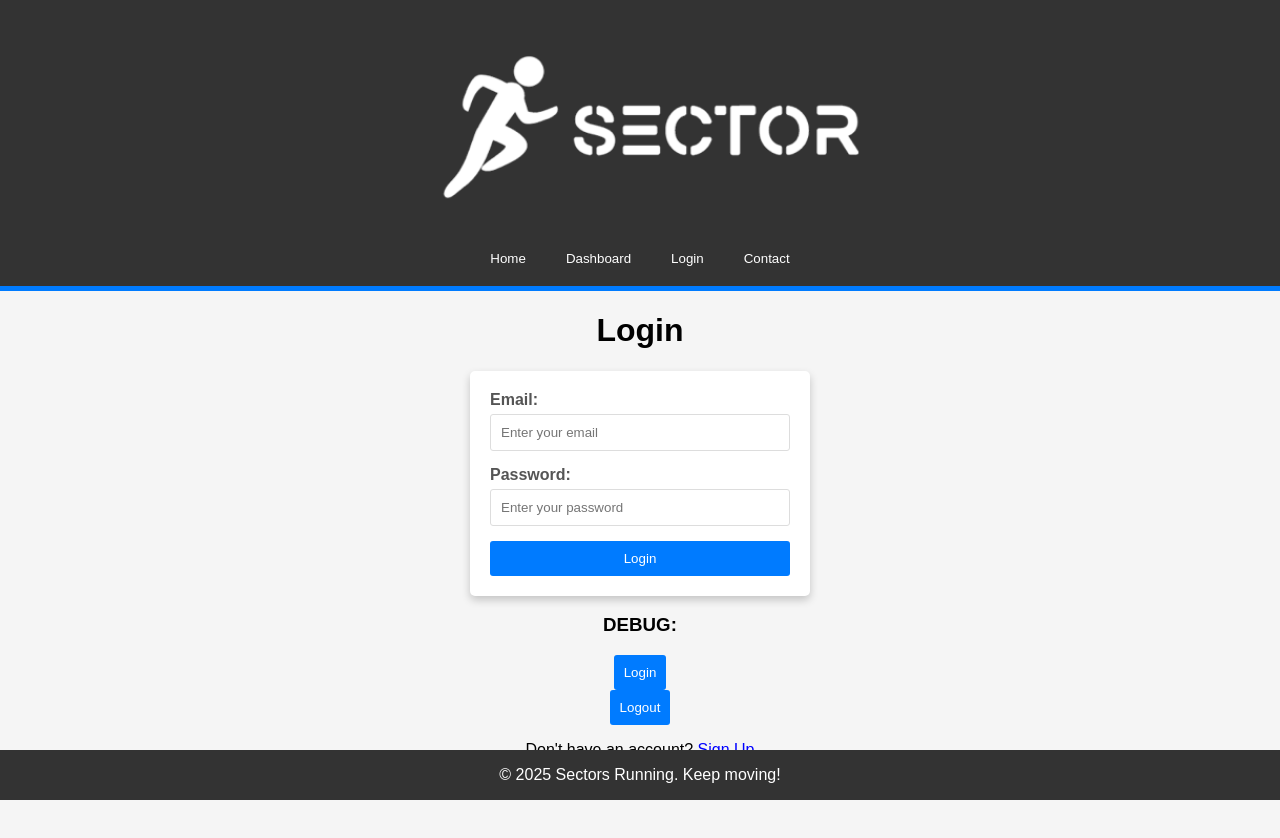
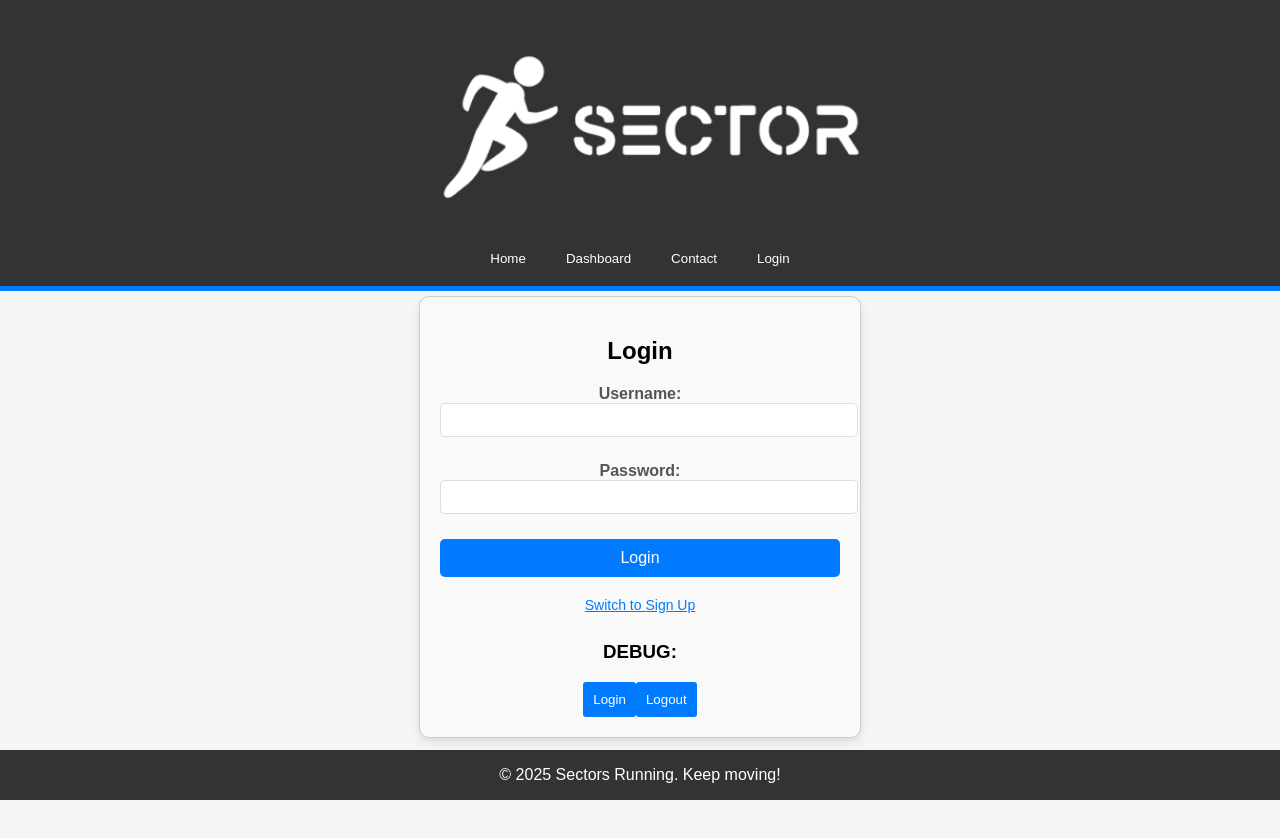
Before and after one commit to CdrePuddles/Sectors_Running, a React (Vite) app in the folder frontend/: page / in a window 1280 px wide. Both pictures are taken after a click on the button "Login". Shown: the top 838 px of the page. After the commit the page ends 800 px from the top, so only its background shows below. Built offline with nearby package versions, Linux system fonts and the light colour scheme.

Commit message:
More prototyping!

```diff
--- a/frontend/src/App.css
+++ b/frontend/src/App.css
@@ -1,3 +1,4 @@
 main {
-  padding-bottom: 25px;
+  padding-bottom: 35px;
+  padding-top: 5px;
 }
--- a/frontend/src/components/AuthContext.tsx
+++ b/frontend/src/components/AuthContext.tsx
@@ -1,21 +1,35 @@
 import React, { createContext, useContext, useState } from "react";
+
+export type ProfileProps = {
+  name: string;
+  photoUrl: string;
+  username: string;
+  memberSince: string;
+  distanceTravelled: number; // Distance in kilometers
+  team: string;
+};
 
 interface AuthContextType {
   isLoggedIn: boolean;
   login: () => void;
   logout: () => void;
+  profile: ProfileProps | null;
+  setProfile: (profile: ProfileProps) => void;
 }
+
+
 
 const AuthContext = createContext<AuthContextType | undefined>(undefined);
 
 export const AuthProvider: React.FC<{ children: React.ReactNode }> = ({ children }) => {
   const [isLoggedIn, setIsLoggedIn] = useState(false);
+  const [profile, setProfile] = useState<ProfileProps | null>(null);
 
   const login = () => setIsLoggedIn(true);
   const logout = () => setIsLoggedIn(false);
 
   return (
-    <AuthContext.Provider value={{ isLoggedIn, login, logout }}>
+    <AuthContext.Provider value={{ isLoggedIn, login, logout, profile, setProfile }}>
       {children}
     </AuthContext.Provider>
   );
--- a/frontend/src/components/Header.tsx
+++ b/frontend/src/components/Header.tsx
@@ -1,31 +1,24 @@
 // src/components/Header.tsx
-import React from "react";
-import RunningSVG from "./logo.svg";
+import React, { useState, createContext, useContext } from "react";
+import { useAuth } from "./AuthContext";
+import "./Header.css";import RunningSVG from "./logo.svg";
 import Dashboard from "./Dashboard";
 import "./Header.css";
 import logo from "../assets/img/logo.png";
 
-// const Header: React.FC = () => {
-//   return (
-//     <header style={headerStyle}>
-//       <h1>Sectors Running <img src={RunningSVG} alt="Running icon" style={{ width: "100px", backgroundColor: "transparent" }} />
 
-//       </h1>
-//       <nav>
-//         <a href="#home" className="nav-item" style={linkStyle} onClick={() => onPageChange("Home")}>Home</a>
-//         <a href="#about" className="nav-item" style={linkStyle}>About</a>
-//         <a href="#contact" className="nav-item" style={linkStyle}>Contact</a>
-//       </nav>
-//     </header>
-//   );
-// };
-
-// src/components/Header.tsx
 interface HeaderProps {
     onPageChange: (page: string) => void;
   }
 
 const Header: React.FC<HeaderProps> = ({ onPageChange }) => {
+  const { isLoggedIn, login, logout } = useAuth();
+
+  const signout = () => {
+    onPageChange("Home");
+    logout();
+  };
+
   return (
     <header className="header" style={headerStyle}>
       <img src={logo} alt="Sector" style={{ width: "40%" }}></img>
@@ -36,12 +29,25 @@ interface HeaderProps {
         <button className="nav-item" style={linkStyle} onClick={() => onPageChange("Dashboard")}>
           Dashboard
         </button>
-          <button className="nav-item" style={linkStyle} onClick={() => onPageChange("Login")}>
-            Login
+          {isLoggedIn &&
+          <div style={loggedinMenu}> <button className="nav-item" style={linkStyle} onClick={() => onPageChange("Profile")}>
+              Profile
             </button>
+            <button className="nav-item" style={linkStyle} onClick={() => onPageChange("Team")}>
+              Team
+            </button>
+          </div>
+        }
+
         <button className="nav-item" style={linkStyle} onClick={() => onPageChange("Contact")}>
           Contact
         </button>
+        {!isLoggedIn && <button className="nav-item" style={linkStyle} onClick={() => onPageChange("Login")}>
+          Login
+        </button>}
+        {isLoggedIn && <button className="nav-item" style={linkStyle} onClick={signout}>
+          Sign out
+        </button>}
       </nav>
     </header>
   );
@@ -63,4 +69,14 @@ const linkStyle: React.CSSProperties = {
   backgroundColor: "transparent",
 };
 
+const loggedinMenu: React.CSSProperties = {
+  display: "inline-block",
+  color: "blue",
+  fontSize: "16px",
+  borderRadius: "8px", // Adds rounded corners
+  backgroundColor: "rgba(94, 250, 255, 0.5)", // Adds a semi-transparent background
+};
+
+
+
 export default Header;
--- a/frontend/src/components/Login.tsx
+++ b/frontend/src/components/Login.tsx
@@ -1,71 +1,212 @@
 import React, { useState, createContext, useContext } from "react";
-import { useAuth } from "./AuthContext";
 import "./Login.css"; // Ensure you have styles for your forms
+import { useAuth, AuthProvider, ProfileProps } from "./AuthContext";
 
 const Login: React.FC = () => {
-  const [isSignup, setIsSignup] = useState<boolean>(false); // Toggle between login and signup
+  //const [isSignup, setIsSignup] = useState<boolean>(false); // Toggle between login and signup
   const [email, setEmail] = useState<string>("");
   const [password, setPassword] = useState<string>("");
   const [error, setError] = useState<string>("");
-  const { isLoggedIn, login, logout } = useAuth();
+  const { isLoggedIn, login, logout, profile } = useAuth();
+
+
+  const today = new Date();
+  const formattedDate = today.toLocaleDateString()
+
+
+    const [isSignUp, setIsSignUp] = useState(false); // Toggles between login and sign-up
+
+    const { setProfile } = useAuth(); // Get setProfile from the context
+    const [formData, setFormData] = useState<ProfileProps>({
+      name: "",
+      photoUrl: "",
+      username: "",
+      memberSince: "",
+      distanceTravelled: 0,
+      team: "",
+    });
+
+    const profileData = {
+      name: "Kyle Test",
+      photoUrl: "https://static-00.iconduck.com/assets.00/cat-face-emoji-2048x1821-x3kf878r.png",
+      username: "kyle123",
+      memberSince: "March 29, 2025",
+      distanceTravelled: 1500,
+      team: "Red"
+    };
+
+    const debugLogin = () => {
+      login();
+      setProfile(profileData);
+    }
+
+
+    const handleChange = (e: React.ChangeEvent<HTMLInputElement>) => {
+      const { name, value } = e.target;
+      setFormData((prevData) => ({
+        ...prevData,
+        [name]: value,
+      }));
+    };
+
 
     const handleSubmit = (e: React.FormEvent) => {
+      e.preventDefault();
+      console.log(isSignUp ? "Sign Up Data:" : "Login Data:", formData);
+      login();
+      setProfile(formData); // Save profile data globally in the context
+      console.log("Profile saved to Auth Context:", formData);
 
-    e.preventDefault();
-    if (!email || !password) {
-      setError("Please fill in all fields.");
-      return;
-    }
-    setError("");
-    if (isSignup) {
-      console.log("Signing up with:", { email, password });
-      // Add signup logic here (e.g., API call)
-    } else {
-      console.log("Logging in with:", { email, password });
-      // Add login logic here (e.g., API call)
-    }
+      // Handle form submission (e.g., call an API)
     };
 
     return (
-    <div className="login-container">
-      <h1>{isSignup ? "Sign Up" : "Login"}</h1>
-      <form className="login-form" onSubmit={handleSubmit}>
-        <label htmlFor="email">Email:</label>
+      <div style={formStyle}>
+        <h2>{isSignUp ? "Sign Up" : "Login"}</h2>
+
+        <form onSubmit={handleSubmit}>
+          {isSignUp && (
+            <>
+              <label style={labelStyle}>
+                Name:
                 <input
-          type="email"
-          id="email"
-          value={email}
-          onChange={(e) => setEmail(e.target.value)}
-          placeholder="Enter your email"
+                  type="text"
+                  name="name"
+                  value={formData.name}
+                  onChange={handleChange}
+                  style={inputStyle}
+                  required
                 />
-        <label htmlFor="password">Password:</label>
+              </label>
+
+              <label style={labelStyle}>
+                Photo URL:
+                <input
+                  type="text"
+                  name="photoUrl"
+                  value={formData.photoUrl}
+                  onChange={handleChange}
+                  style={inputStyle}
+                  required
+                />
+              </label>
+
+              <label style={labelStyle}>
+                Team:
+                <input
+                  type="text"
+                  name="team"
+                  value={formData.team}
+                  onChange={handleChange}
+                  style={inputStyle}
+                  required
+                />
+              </label>
+
+              <label style={labelStyle}>
+                Email:
+                <input
+                  type="text"
+                  name="username"
+                  value={formData.username}
+                  onChange={handleChange}
+                  style={inputStyle}
+                  required
+                />
+              </label>
+            </>
+          )}
+
+          <label style={labelStyle}>
+            Username:
+            <input
+              type="username"
+              name="username"
+              value={formData.username}
+              onChange={handleChange}
+              style={inputStyle}
+              required
+            />
+          </label>
+
+          <label style={labelStyle}>
+            Password:
             <input
               type="password"
-          id="password"
-          value={password}
-          onChange={(e) => setPassword(e.target.value)}
-          placeholder="Enter your password"
+              name="password"
+              value={formData.password}
+              onChange={handleChange}
+              style={inputStyle}
+              required
             />
-        {error && <p className="error-message">{error}</p>}
-        <button type="submit">{isSignup ? "Sign Up" : "Login"}</button>
+          </label>
+
+          <button type="submit" style={buttonStyle}>
+            {isSignUp ? "Sign Up" : "Login"}
+          </button>
         </form>
-      <h3>DEBUG:</h3>
-    <button onClick={login}>Login</button>
-    <button onClick={logout}>Logout</button>
-      <p>
-        {isSignup ? "Already have an account?" : "Don't have an account?"}{" "}
-        <span
-          className="signup-toggle"
-          onClick={() => setIsSignup(!isSignup)}
-          style={{ cursor: "pointer", color: "blue" }}
+
+        <button
+          onClick={() => setIsSignUp(!isSignUp)}
+          style={toggleButtonStyle}
         >
-          {isSignup ? "Login" : "Sign Up"}
-        </span>
-      </p>
-    </div>
+          Switch to {isSignUp ? "Login" : "Sign Up"}
+        </button>
 
 
+        <h3>DEBUG:</h3>
+        <button onClick={debugLogin}>Login</button>
+        <button onClick={logout}>Logout</button>
+      </div>
     );
   };
 
+const formStyle: React.CSSProperties = {
+  maxWidth: "400px",
+  margin: "0 auto",
+  padding: "20px",
+  border: "1px solid #ccc",
+  borderRadius: "10px",
+  backgroundColor: "#f9f9f9",
+  boxShadow: "0 4px 8px rgba(0, 0, 0, 0.1)",
+  textAlign: "center",
+};
+
+const labelStyle: React.CSSProperties = {
+  display: "block",
+  marginBottom: "10px",
+  fontSize: "16px",
+};
+
+const inputStyle: React.CSSProperties = {
+  width: "100%",
+  padding: "8px",
+  marginBottom: "15px",
+  border: "1px solid #ddd",
+  borderRadius: "5px",
+  fontSize: "14px",
+};
+
+const buttonStyle: React.CSSProperties = {
+  width: "100%",
+  padding: "10px",
+  backgroundColor: "#007bff",
+  color: "#fff",
+  border: "none",
+  borderRadius: "5px",
+  cursor: "pointer",
+  fontSize: "16px",
+};
+
+const toggleButtonStyle: React.CSSProperties = {
+  marginTop: "10px",
+  backgroundColor: "transparent",
+  border: "none",
+  color: "#007bff",
+  cursor: "pointer",
+  fontSize: "14px",
+  textDecoration: "underline",
+};
+
+
 export default Login;
--- /dev/null
+++ b/frontend/src/components/Profile.tsx
@@ -0,0 +1,48 @@
+// src/components/Dashboard.tsx
+import React, { useState } from "react";
+import WebPImage from "../assets/img/Vancouver.webp";
+import { useAuth, AuthProvider, ProfileProps } from "./AuthContext";
+
+
+const Profile: React.FC<ProfileProps> = () => {
+  const { profile } = useAuth();
+
+  return (
+    <div style={containerStyle}>
+      <img src={profile.photoUrl} alt={`${profile.name}'s profile`} style={photoStyle} />
+      <h2>{profile.name}</h2>
+      <p>@{profile.username}</p>
+      <p><strong>Member Since:</strong> {profile.memberSince}</p>
+      <p><strong>Distance Travelled:</strong> {profile.distanceTravelled} km</p>
+      <p><strong>Team:</strong> {profile.team}</p>
+    </div>
+  );
+
+};
+
+
+// Inline styles
+const containerStyle: React.CSSProperties = {
+  border: "2px solid #007bff", // Adds a blue border to the container
+  borderRadius: "10px",
+  display: "flex",
+  flexDirection: "column",
+  justifyContent: "center", // Aligns horizontally
+  alignItems: "center",    // Aligns vertically
+  height: "50vh",         // Takes up the full height of the viewport
+  width: "25%",
+  backgroundColor: "#f0f0f0",
+  margin: "auto",
+};
+
+const photoStyle: React.CSSProperties = {
+  width: "100px",
+  height: "100px",
+  borderRadius: "50%",
+  objectFit: "cover",
+  marginBottom: "15px",
+};
+
+
+
+export default Profile;
--- /dev/null
+++ b/frontend/src/components/Team.tsx
@@ -0,0 +1,28 @@
+// src/components/Dashboard.tsx
+import React, { useState } from "react";
+import WebPImage from "../assets/img/Vancouver.webp";
+
+const Team: React.FC = () => {
+  return (
+    <main style={dashboardStyle}>
+        <h2>Home page!</h2>
+        <img src={WebPImage} alt="Example WebP" style={{ width: "50%" }}></img>
+    </main>
+  );
+};
+
+const dashboardStyle: React.CSSProperties = {
+  textAlign: "center",
+  marginTop: "20px",
+};
+
+const buttonStyle: React.CSSProperties = {
+  padding: "10px 20px",
+  backgroundColor: "#ff6f61",
+  border: "none",
+  borderRadius: "5px",
+  color: "white",
+  cursor: "pointer",
+};
+
+export default Team;
```
Also changed, not shown: frontend/src/App.tsx (+17 -4 lines), frontend/src/components/Header.css (+2 -13 lines), frontend/src/assets/img/cat.png (added). Lines whose indentation alone changed are shown as unchanged.
